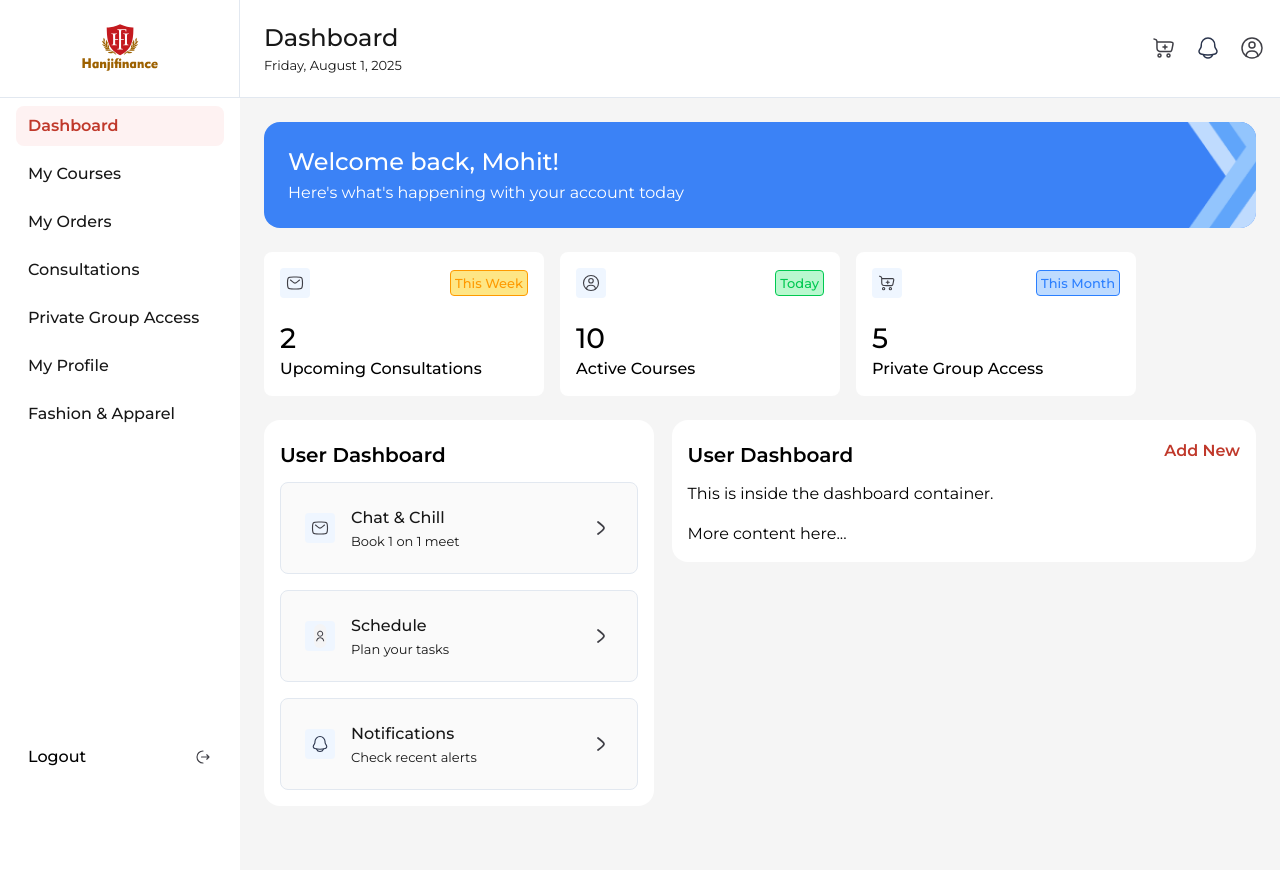
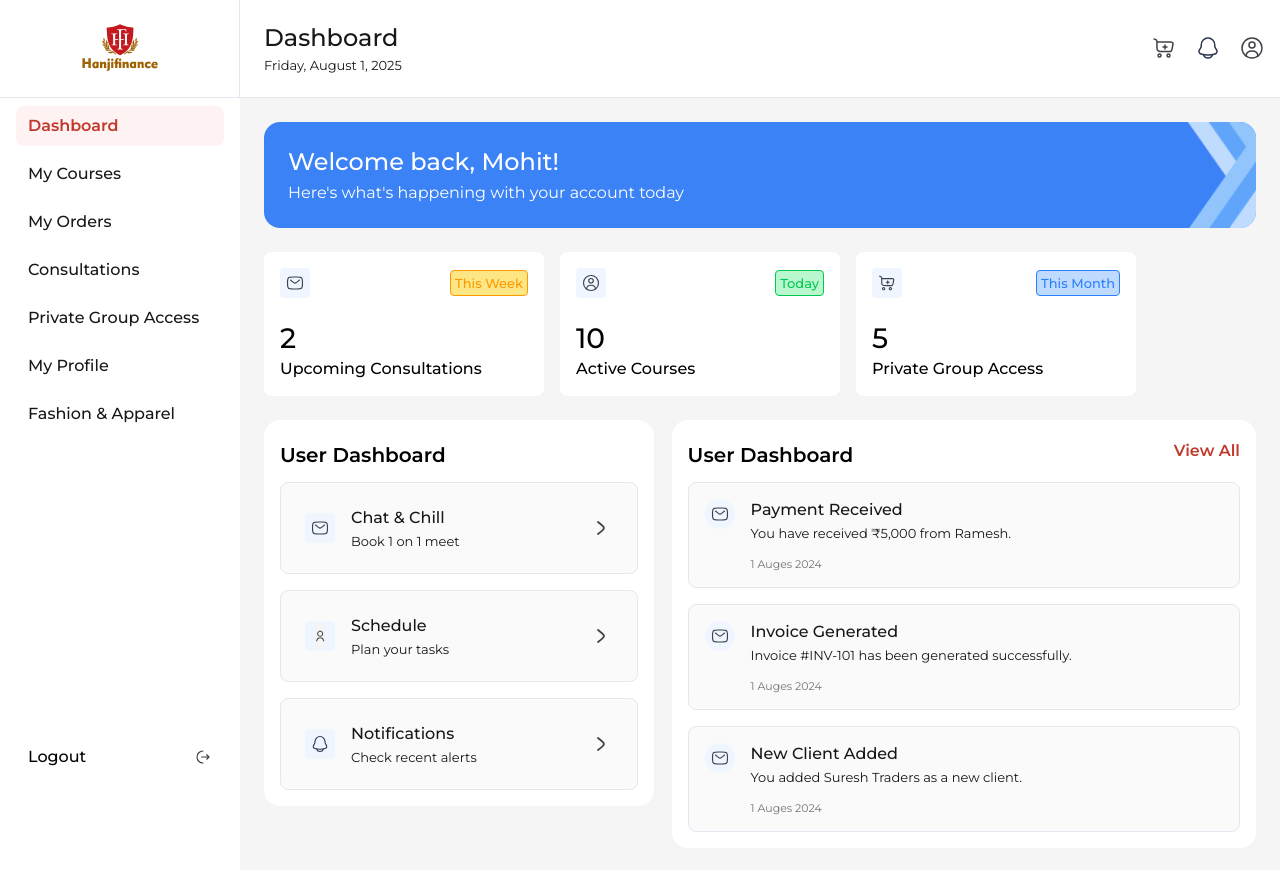
Before and after one commit to neon-lab-dev/HanjiFinance-Client, a React (Vite) app: page /dashboard in a window 1280 px wide. Shown: the top 870 px of the page. Built offline with nearby package versions, Linux system fonts and the light colour scheme.

Commit message:
recent Activities added

```diff
--- a/src/components/Dashboard/DashboardPage/QuickAction/QuickActionCard/QuickActionCard.tsx
+++ b/src/components/Dashboard/DashboardPage/QuickAction/QuickActionCard/QuickActionCard.tsx
@@ -5,14 +5,12 @@ type QuickActionCardProps = {
   icon: string;
   title: string;
   description: string;
-  arrowIcon?: string;
 };
 
 const QuickActionCard: React.FC<QuickActionCardProps> = ({
   icon,
   title,
   description,
-  arrowIcon = ICONS.arrowDown,
 }) => {
   return (
     <div className="border-[1px] border-neutral-98 w-full rounded-lg bg-neutral-100 p-6 flex items-center justify-center">
@@ -25,7 +23,7 @@ const QuickActionCard: React.FC<QuickActionCardProps> = ({
           <p className="text-[13px] leading-[16px]">{description}</p>
         </div>
       </div>
-      <img src={arrowIcon} className="size-6 rotate-270" />
+      <img src={ICONS.arrowDown} className="size-6 rotate-270" />
     </div>
   );
 };
--- a/src/components/Dashboard/DashboardPage/QuickAction/QuickActionList.tsx
+++ b/src/components/Dashboard/DashboardPage/QuickAction/QuickActionList.tsx
@@ -22,9 +22,7 @@ const quickActions = [
 
 const QuickActionsList = () => {
   return (
-    <DashboardContainer
-            headerText="User Dashboard"
-          >
+    <DashboardContainer headerText="User Dashboard">
       <div className="space-y-4">
         {quickActions.map((action, index) => (
           <QuickActionCard
--- /dev/null
+++ b/src/components/Dashboard/DashboardPage/RecentActivities/RecentActivitiesCard/RecentActivitiesCard.tsx
@@ -0,0 +1,30 @@
+import React from 'react'
+type RecentActivitiesCardProps = {
+  icon: string;
+  title: string;
+  description: string;
+  arrowIcon?: string;
+  date?:string
+};
+const RecentActivitiesCard: React.FC<RecentActivitiesCardProps> = ({ icon,
+  title,
+  description,
+}) => {
+  return (
+    <div className="border-[1px] border-neutral-98 w-full rounded-lg bg-neutral-100 p-4">
+      <div className="flex w-full justify-between items-start gap-4">
+        <div className="size-[30px] p-[6px] bg-surface-40 flex justify-center items-center rounded-full">
+          <img src={icon} className="size-6" />
+        </div>
+        <div className="flex-1 w-full space-y-1 text-neutral-20">
+          <h3 className="leading-[22px] font-medium">{title}</h3>
+          <p className="text-[13px] leading-[16px]">{description}</p>
+          <p className='text-neutral-85 text-[11px] leading-3.5 mt-4'>1 Auges 2024</p>
+        </div>
+      </div>
+
+    </div>
+  )
+}
+
+export default RecentActivitiesCard
--- /dev/null
+++ b/src/components/Dashboard/DashboardPage/RecentActivities/RecentActivitiesList.tsx
@@ -0,0 +1,49 @@
+import DashboardContainer from "../../SharedComponents/DashboardContainer/DashboardContainer";
+import React from "react";
+import RecentActivitiesCard from "./RecentActivitiesCard/RecentActivitiesCard";
+import { ICONS } from "../../../../assets";
+
+const activitiesData = [
+  {
+    icon: ICONS.email,
+    title: "Payment Received",
+    description: "You have received ₹5,000 from Ramesh.",
+    date: "1 Aug 2024",
+  },
+  {
+    icon: ICONS.email,
+    title: "Invoice Generated",
+    description: "Invoice #INV-101 has been generated successfully.",
+    date: "30 Jul 2024",
+  },
+  {
+    icon: ICONS.email,
+    title: "New Client Added",
+    description: "You added Suresh Traders as a new client.",
+    date: "28 Jul 2024",
+  },
+];
+
+const RecentActivitiesList: React.FC = () => {
+  return (
+    <DashboardContainer
+      headerText="User Dashboard"
+      btn="View All"
+      btnLink="recent-activities"
+    >
+      <div className="space-y-4">
+        {activitiesData.map((activity, index) => (
+          <RecentActivitiesCard
+            key={index}
+            icon={activity.icon}
+            title={activity.title}
+            description={activity.description}
+            date={activity.date}
+          />
+        ))}
+      </div>
+    </DashboardContainer>
+  );
+};
+
+export default RecentActivitiesList;
--- a/src/components/Dashboard/HeaderDashboard/HeaderDashboard.tsx
+++ b/src/components/Dashboard/HeaderDashboard/HeaderDashboard.tsx
@@ -17,6 +17,7 @@ const HeaderDashboard = () => {
     "/dashboard/my-profile": "Private Group Access",
     "/dashboard/certificates": "My Profile",
     "/dashboard/fashion": "Fashion & Apparel",
+    "/dashboard/recent-activities": "Dashboard",
   };
   useEffect(() => {
     setIsAdmin(location.pathname.startsWith("/admin"));
--- a/src/pages/Dashboard/Dashboard.tsx
+++ b/src/pages/Dashboard/Dashboard.tsx
@@ -1,8 +1,7 @@
-import React from "react";
 import WelcomeSection from "../../components/Dashboard/DashboardPage/WelcomeSectoin/WelcomeSection";
 import StatusSectoin from "../../components/Dashboard/SharedComponents/StatusSectoin/StatusSectoin";
-import DashboardContainer from "../../components/Dashboard/SharedComponents/DashboardContainer/DashboardContainer";
 import QuickAction from "../../components/Dashboard/DashboardPage/QuickAction/QuickActionList";
+import RecentActivitiesList from "../../components/Dashboard/DashboardPage/RecentActivities/RecentActivitiesList";
 
 const Dashboard = () => {
   return (
@@ -11,23 +10,12 @@ const Dashboard = () => {
       <StatusSectoin />
       <div className="flex justify-center w-full flex-row gap-[18px]">
         <div className="w-[40%]">
-
-        <QuickAction/>
+          <QuickAction />
         </div>
         <div className="w-[60%]">
-          <DashboardContainer
-        headerText="User Dashboard"
-        btn="Add New"
-        btnLink="/add-new"
-      >
-        <p>This is inside the dashboard container.</p>
-        <div className="mt-4">
-          <p>More content here...</p>
-        </div>
-      </DashboardContainer>
+          <RecentActivitiesList/>
         </div>
       </div>
-
     </div>
   );
 };
--- /dev/null
+++ b/src/pages/Dashboard/RecentActivities/RecentActivities.tsx
@@ -0,0 +1,16 @@
+import RecentActivitiesList from '../../../components/Dashboard/DashboardPage/RecentActivities/RecentActivitiesList'
+
+const RecentActivities = () => {
+  return (
+    <div>
+        <div>
+            <h2>
+
+            </h2>
+        </div>
+        <RecentActivitiesList/>
+    </div>
+  )
+}
+
+export default RecentActivities
--- a/src/routes/routes.tsx
+++ b/src/routes/routes.tsx
@@ -16,6 +16,7 @@ import PaymentCancelled from "../pages/PaymentCancelled/PaymentCancelled";
 import Portfolio from './../pages/Portfolio/Portfolio';
 import DashboardLayout from "../layouts/DashboardLayout/DashboardLayout";
 import Dashboard from "../pages/Dashboard/Dashboard";
+import RecentActivities from "../pages/Dashboard/RecentActivities/RecentActivities";
 
 export const router = createBrowserRouter([
   {
@@ -86,6 +87,10 @@ export const router = createBrowserRouter([
         path: "",
         element: <Dashboard />,
       },
+      {
+        path: "recent-activities",
+        element: <RecentActivities/>,
+      },
 
     ],
   },
```
Lines whose indentation alone changed are shown as unchanged.
